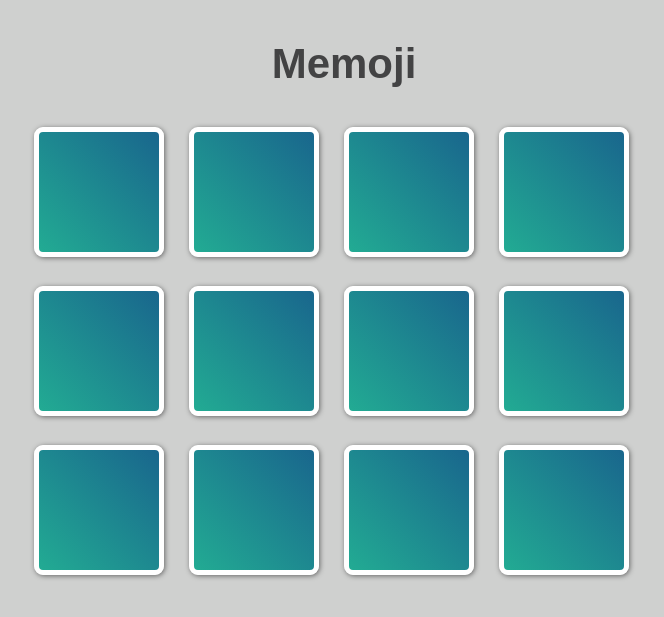
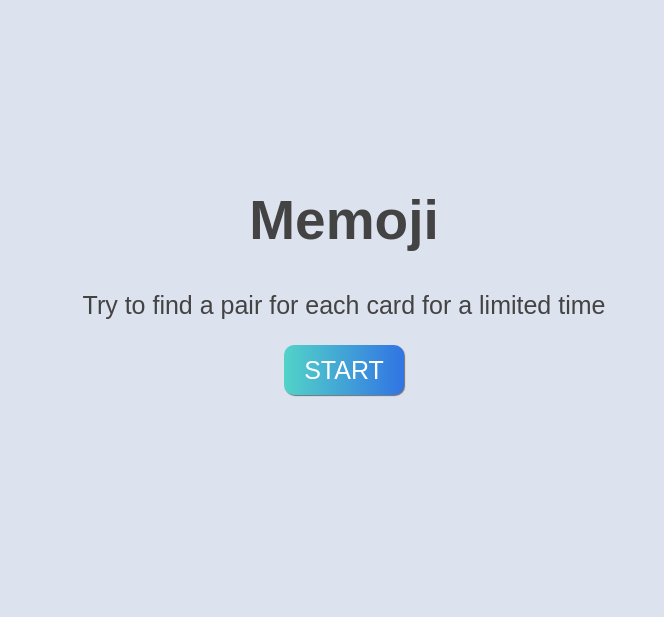
Before and after one commit to Anastasiia174/Memory-game, a plain HTML site: page Memory-game/index.html in a window 1280 px wide. Shown: the whole page, without its empty margins (296-960 px from the left). Drawn offline with Linux system fonts and the light colour scheme.

Commit message:
Added start state

```diff
--- a/Memory-game/index.html
+++ b/Memory-game/index.html
@@ -8,12 +8,14 @@
 <body>
     <div class="container">
         <header class="text-center">
-            <h1>Memoji</h1>
+            <h1 class="title_big-size title_padding-top_150">Memoji</h1>
+            <p class="game-desc">Try to find a pair for each card for a limited time</p>
+            <button class="btn-start" type="button">Start</button>
         </header>
-        <ul id="game" class="game-field">
+        <ul id="game" class="game-field display-none">
             <li class="game-card">
                 <div class="front"></div>
-                <div class="back">bla</div>
+                <div class="back">🐶</div>
             </li>
             <li class="game-card">
                 <div class="front"></div>
--- a/Memory-game/script.js
+++ b/Memory-game/script.js
@@ -21,12 +21,19 @@ var uniqueEmoji = [
 var emoji = uniqueEmoji.concat(uniqueEmoji);
 
 var cards = Array.from(document.querySelectorAll('.game-card'));
-shuffleCards(cards, emoji);
-
+var start_btn = document.querySelector('.btn-start');
 var game = document.getElementById('game');
 var popup = document.querySelector('.popup');
 var popup_msg = document.querySelector('.popup-message');
 var popup_btn = document.querySelector('.popup-button');
+
+start_btn.addEventListener('click', function(event) {
+    document.querySelector('h1').classList.remove('title_big-size', 'title_padding-top_150');
+    document.querySelector('.game-desc').classList.add('display-none');
+    start_btn.classList.add('display-none');
+    game.classList.remove('display-none');
+    shuffleCards(cards, emoji);
+});
 
 var clickedCards = [];
 var matchedCards = 0;
--- a/Memory-game/style.css
+++ b/Memory-game/style.css
@@ -2,13 +2,24 @@ html {
     position: relative;
 }
 body {
-    background-color: #cfd0cf;
+    background-color: #DCE2EE;
 }
 h1 {
     margin: 40px 0;
     padding: 0;
-    font: 42px/47px Arial, sans-serif;
+    font-family: Arial, sans-serif;
     font-weight: bold;
+    color: #434344;
+}
+.title_big-size {
+    font-size: 55px;
+    line-height: 60px;
+}
+.title_padding-top_150 {
+    padding-top: 150px;
+}
+.game-desc {
+    font: 25px/30px Arial, sans-serif;
     color: #434344;
 }
 .text-center {
@@ -17,6 +28,21 @@ h1 {
 .container {
     width: 700px;
     margin: 0 auto;
+}
+.btn-start {
+    padding: 10px 20px;
+
+    font: 25px/30px Arial, sans-serif;
+    color: #FFF;
+    text-transform: uppercase;
+
+    box-shadow: 1px 1px 1px rgba(0, 0, 0, 50%);
+    border-style: none;
+    border-radius: 10px;
+    background-image: linear-gradient(to right, #52D3C8, #3174E4);
+}
+.btn-start:active {
+    box-shadow: inset 2px 1px 8px rgba(0, 0, 0, 50%);
 }
 .game-field {
     list-style: none;
```
